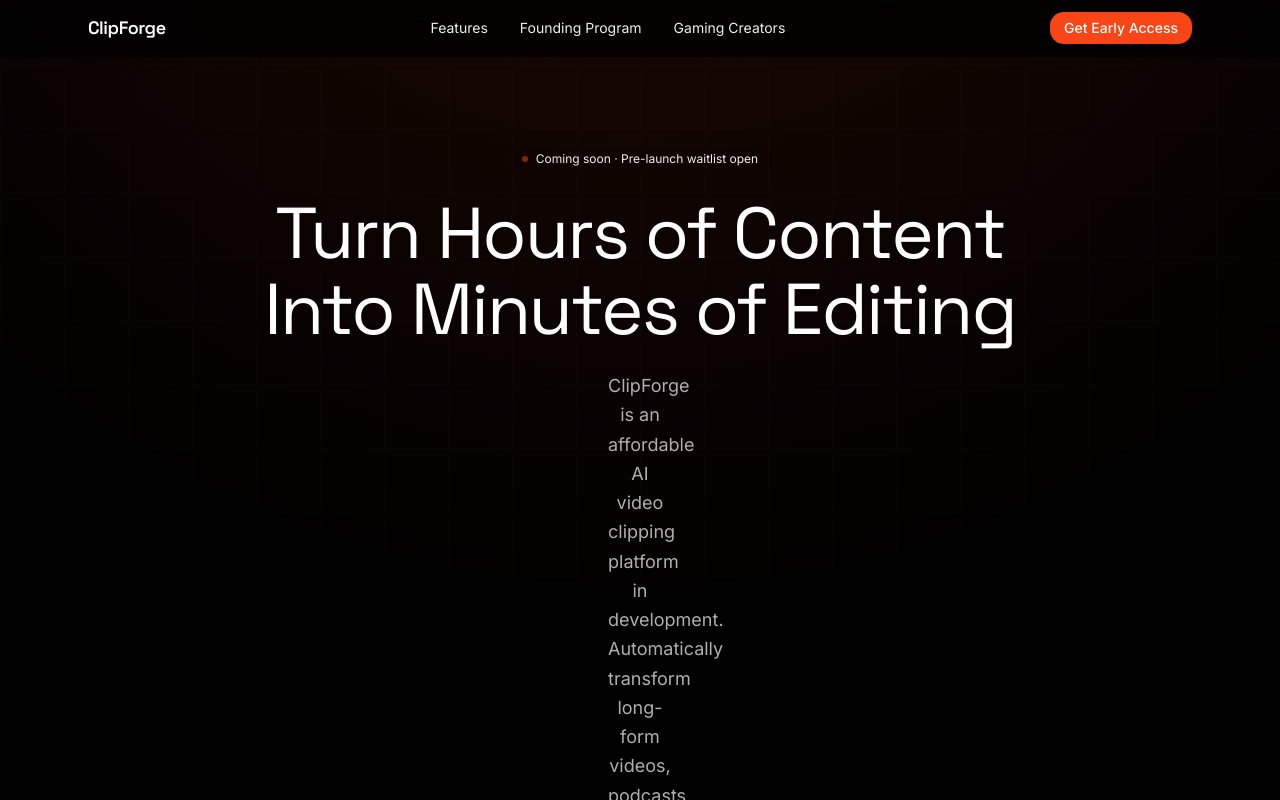
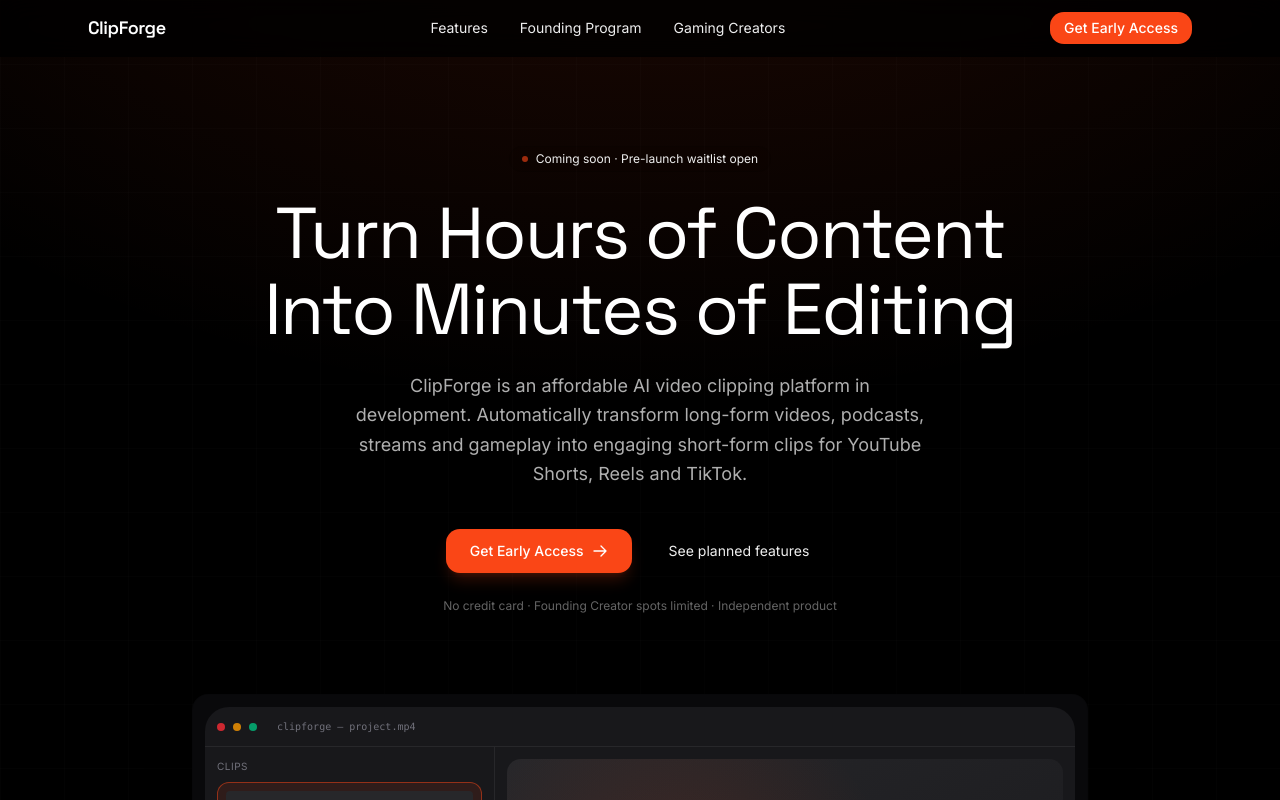
Before and after one commit to Aryan418-dev/clipforge, a Next.js app: page / in a window 1280 px wide. Shown: the top 800 px of the page. Built offline with nearby package versions, Linux system fonts and the light colour scheme.

Commit message:
Fix Tailwind CSS pipeline for Cloudflare static export (PostCSS + output export)

```diff
--- a/next.config.ts
+++ b/next.config.ts
@@ -1,7 +1,11 @@
 import type { NextConfig } from "next";
 
 const nextConfig: NextConfig = {
-  /* Vercel-native Next.js App Router */
+  output: "export",
+  images: {
+    unoptimized: true,
+  },
+  trailingSlash: true,
 };
 
 export default nextConfig;
--- /dev/null
+++ b/postcss.config.mjs
@@ -0,0 +1,8 @@
+/** @type {import('postcss-load-config').Config} */
+const config = {
+  plugins: {
+    "@tailwindcss/postcss": {},
+  },
+};
+
+export default config;
--- a/src/app/globals.css
+++ b/src/app/globals.css
@@ -1,6 +1,6 @@
 @import "tailwindcss";
 
-@theme inline {
+@theme {
   --color-background: #000000;
   --color-surface: #000000;
   --color-on-surface: #AFAFAF;
@@ -26,12 +26,6 @@
   --radius-md: 12px;
   --radius-lg: 14px;
   --radius-xl: 24px;
-
-  --spacing-xs: 4px;
-  --spacing-sm: 8px;
-  --spacing-md: 12px;
-  --spacing-lg: 28px;
-  --spacing-xl: 64px;
 }
 
 @layer base {
@@ -44,15 +38,20 @@
   }
 
   body {
-    background-color: var(--color-background);
-    color: var(--color-on-surface);
+    background-color: #000000;
+    color: #AFAFAF;
     font-family: var(--font-body);
     -webkit-font-smoothing: antialiased;
     -moz-osx-font-smoothing: grayscale;
   }
 
+  a {
+    color: inherit;
+    text-decoration: none;
+  }
+
   ::selection {
-    background-color: color-mix(in srgb, var(--color-primary) 40%, transparent);
+    background-color: color-mix(in srgb, #FA4616 40%, transparent);
     color: white;
   }
 }
```
Also changed, not shown: package.json (+7 -6 lines).
